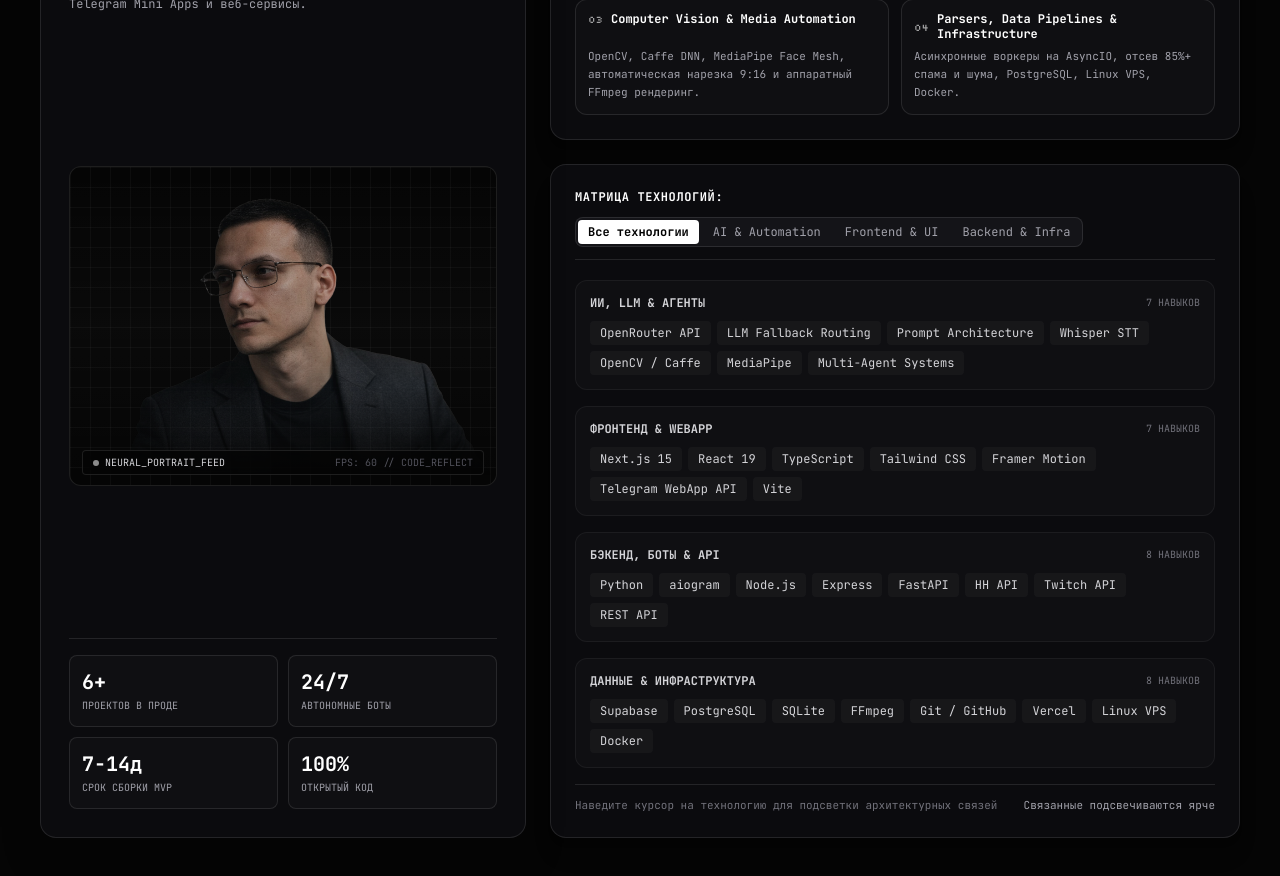
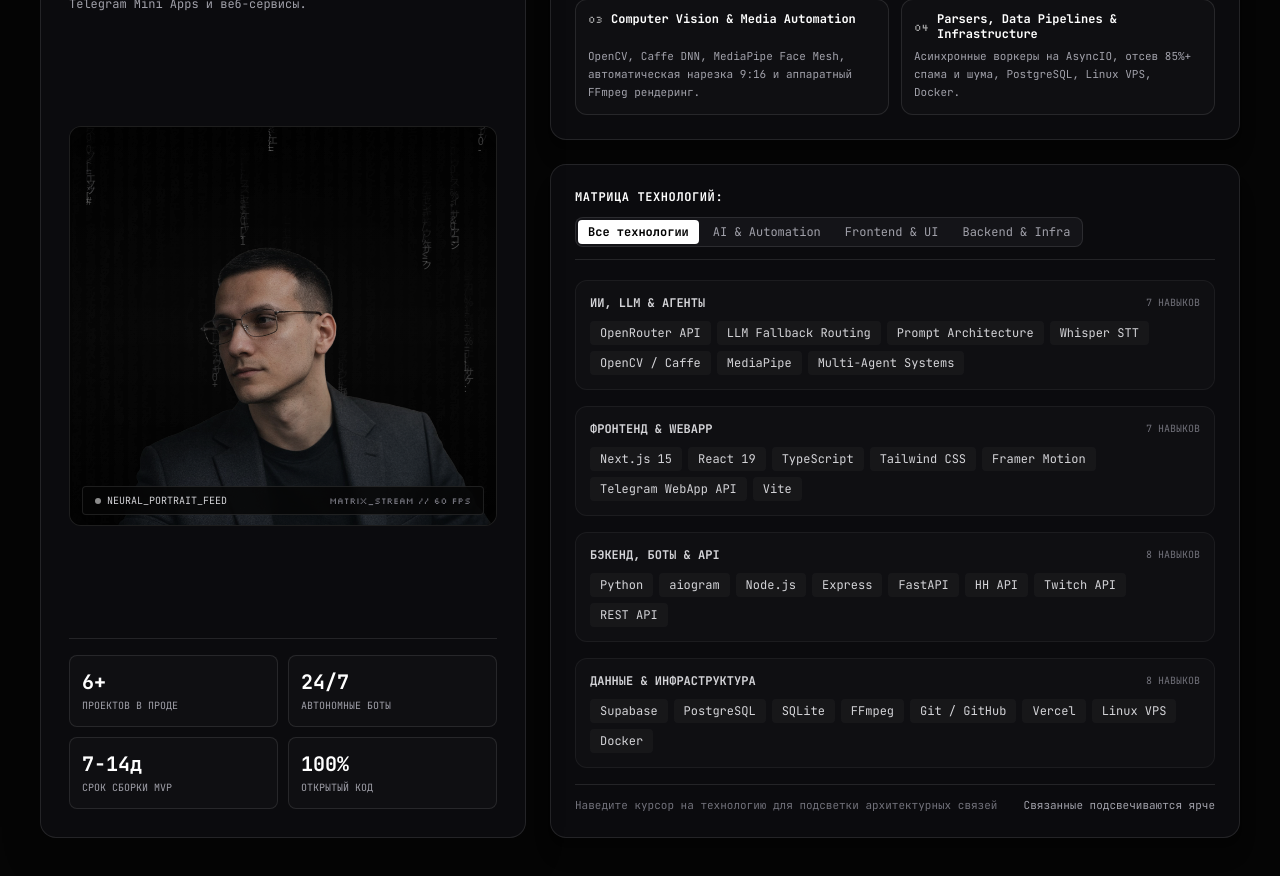
Before and after one commit to Crazy4elovek66/Project-Shelf, a Next.js app: page / in a window 1280 px wide. Shown: the part 1860-2736 px from the top of the page. Built offline with nearby package versions, Linux system fonts and the light colour scheme.

Commit message:
feat(ui): add bw matrix rain background, remove grid and flush portrait video to bottom edge

```diff
--- /dev/null
+++ b/src/components/MatrixCodeRain.tsx
@@ -0,0 +1,110 @@
+"use client";
+
+import { useEffect, useRef } from "react";
+
+const GLYPHS = "01アイウエオカキクケコサシスセソ<>/{}[]=:+-*#@$%&01";
+
+export function MatrixCodeRain() {
+  const canvasRef = useRef<HTMLCanvasElement | null>(null);
+
+  useEffect(() => {
+    const canvas = canvasRef.current;
+    if (!canvas) return;
+    const ctx = canvas.getContext("2d");
+    if (!ctx) return;
+
+    const prefersReduced = window.matchMedia("(prefers-reduced-motion: reduce)").matches;
+    const fontSize = 11;
+    let width = 0;
+    let height = 0;
+    let columns = 0;
+    let drops: number[] = [];
+    let speeds: number[] = [];
+    let animationFrameId = 0;
+    let lastTime = 0;
+
+    const resize = () => {
+      const parent = canvas.parentElement;
+      if (!parent) return;
+      const rect = parent.getBoundingClientRect();
+      const dpr = Math.min(window.devicePixelRatio || 1, 2);
+      width = Math.max(1, Math.floor(rect.width));
+      height = Math.max(1, Math.floor(rect.height));
+
+      canvas.width = width * dpr;
+      canvas.height = height * dpr;
+      canvas.style.width = `${width}px`;
+      canvas.style.height = `${height}px`;
+      ctx.setTransform(dpr, 0, 0, dpr, 0, 0);
+
+      columns = Math.max(1, Math.floor(width / (fontSize + 3)));
+      drops = Array.from({ length: columns }, () => Math.random() * -30);
+      speeds = Array.from({ length: columns }, () => 0.35 + Math.random() * 0.45);
+    };
+
+    resize();
+    const observer = new ResizeObserver(resize);
+    if (canvas.parentElement) observer.observe(canvas.parentElement);
+
+    const drawFrame = (time: number) => {
+      if (!prefersReduced && time - lastTime < 42) {
+        animationFrameId = requestAnimationFrame(drawFrame);
+        return;
+      }
+      lastTime = time;
+
+      ctx.fillStyle = "rgba(5, 5, 5, 0.16)";
+      ctx.fillRect(0, 0, width, height);
+
+      ctx.font = `400 ${fontSize}px var(--font-mono), monospace`;
+      ctx.textBaseline = "top";
+
+      for (let i = 0; i < columns; i++) {
+        const x = i * (fontSize + 3) + 2;
+        const y = drops[i] * fontSize;
+        const char = GLYPHS[Math.floor(Math.random() * GLYPHS.length)];
+
+        if (y > -fontSize && y < height) {
+          ctx.fillStyle = "rgba(250, 250, 250, 0.42)";
+          ctx.fillText(char, x, y);
+
+          const trailChar = GLYPHS[Math.floor(Math.random() * GLYPHS.length)];
+          ctx.fillStyle = "rgba(161, 161, 170, 0.18)";
+          ctx.fillText(trailChar, x, y - fontSize);
+        }
+
+        if (!prefersReduced) {
+          drops[i] += speeds[i];
+          if (y > height && Math.random() > 0.975) {
+            drops[i] = Math.random() * -12;
+          }
+        }
+      }
+
+      if (!prefersReduced) {
+        animationFrameId = requestAnimationFrame(drawFrame);
+      }
+    };
+
+    animationFrameId = requestAnimationFrame(drawFrame);
+
+    return () => {
+      cancelAnimationFrame(animationFrameId);
+      observer.disconnect();
+    };
+  }, []);
+
+  return (
+    <canvas
+      ref={canvasRef}
+      aria-hidden="true"
+      className="pointer-events-none absolute inset-0 z-0 opacity-80"
+      style={{
+        maskImage:
+          "radial-gradient(ellipse 90% 88% at 50% 50%, rgba(0,0,0,0.45) 0%, #000 68%, transparent 100%)",
+        WebkitMaskImage:
+          "radial-gradient(ellipse 90% 88% at 50% 50%, rgba(0,0,0,0.45) 0%, #000 68%, transparent 100%)",
+      }}
+    />
+  );
+}
--- a/src/components/SeamlessPortraitVideo.tsx
+++ b/src/components/SeamlessPortraitVideo.tsx
@@ -2,6 +2,7 @@
 
 import { useState, useRef, useEffect } from "react";
 import Image from "next/image";
+import { MatrixCodeRain } from "./MatrixCodeRain";
 
 export function SeamlessPortraitVideo() {
   const [hasError, setHasError] = useState(false);
@@ -18,12 +19,13 @@ export function SeamlessPortraitVideo() {
   }, []);
 
   return (
-    <div className="relative w-full h-[280px] sm:h-[320px] rounded-xl border border-white/10 bg-[#050505] overflow-hidden flex items-center justify-center select-none">
-      {/* Background Micro Grid */}
-      <div className="absolute inset-0 bg-[linear-gradient(rgba(255,255,255,0.03)_1px,transparent_1px),linear-gradient(90deg,rgba(255,255,255,0.03)_1px,transparent_1px)] bg-[size:20px_20px] pointer-events-none" />
+    <div className="relative w-full h-[360px] sm:h-[400px] rounded-xl border border-white/10 bg-[#050505] overflow-hidden select-none">
+      {/* Layer 0: Delicate Black & White Matrix Code Rain Background */}
+      <MatrixCodeRain />
 
-      {/* Seamless Video with mix-blend-mode: screen & radial edge mask */}
+      {/* Layer 1: Scaled Video Flush to Bottom Edge */}
       {!hasError ? (
+        <div className="absolute inset-x-0 bottom-0 h-full w-full flex items-end justify-center pointer-events-none z-10 overflow-hidden">
           <video
             ref={videoRef}
             autoPlay
@@ -38,43 +40,52 @@ export function SeamlessPortraitVideo() {
               e.currentTarget.volume = 0;
             }}
             onError={() => setHasError(true)}
-          className="relative z-10 w-auto h-full max-h-[320px] object-contain object-center transition-all duration-300"
+            className="w-full h-full object-cover object-bottom scale-[1.16] origin-bottom transition-all duration-300"
             style={{
               mixBlendMode: "screen",
-            filter: "contrast(1.06) brightness(0.96)",
-            maskImage: "radial-gradient(ellipse 74% 80% at 50% 48%, #000 58%, transparent 96%)",
-            WebkitMaskImage: "radial-gradient(ellipse 74% 80% at 50% 48%, #000 58%, transparent 96%)",
+              filter: "contrast(1.08) brightness(0.96)",
+              maskImage:
+                "linear-gradient(to top, #000 0%, #000 78%, transparent 100%), linear-gradient(to right, transparent 0%, #000 12%, #000 88%, transparent 100%)",
+              WebkitMaskImage:
+                "linear-gradient(to top, #000 0%, #000 78%, transparent 100%), linear-gradient(to right, transparent 0%, #000 12%, #000 88%, transparent 100%)",
+              maskComposite: "intersect",
+              WebkitMaskComposite: "source-in",
             }}
           >
             <source src="/videos/portrait-loop.mp4" type="video/mp4" />
             <source src="/videos/orig-silent.mp4" type="video/mp4" />
             <source src="/videos/orig.mp4" type="video/mp4" />
           </video>
+        </div>
       ) : (
-        /* Fallback image if video fails to load in older browsers */
+        /* Fallback image if video fails to load in older environments */
+        <div className="absolute inset-x-0 bottom-0 h-full w-full flex items-end justify-center pointer-events-none z-10 overflow-hidden">
           <Image
             src="/images/hero-portrait-cutout.png"
             alt="Илья - Full-Stack AI Developer"
             width={380}
             height={480}
-          className="relative z-10 w-auto h-full max-h-[300px] object-contain object-bottom opacity-80"
+            className="w-auto h-full max-h-[380px] object-contain object-bottom opacity-85"
             style={{
-            maskImage: "linear-gradient(to bottom, black 70%, transparent 100%)",
-            WebkitMaskImage: "linear-gradient(to bottom, black 70%, transparent 100%)",
+              maskImage:
+                "linear-gradient(to top, #000 0%, #000 78%, transparent 100%), linear-gradient(to right, transparent 0%, #000 12%, #000 88%, transparent 100%)",
+              WebkitMaskImage:
+                "linear-gradient(to top, #000 0%, #000 78%, transparent 100%), linear-gradient(to right, transparent 0%, #000 12%, #000 88%, transparent 100%)",
             }}
           />
+        </div>
       )}
 
       {/* Subtle Terminal Scan Line overlay */}
-      <div className="absolute inset-0 bg-gradient-to-b from-transparent via-white/[0.02] to-transparent h-full pointer-events-none" />
+      <div className="absolute inset-0 bg-gradient-to-b from-transparent via-white/[0.02] to-transparent h-full pointer-events-none z-15" />
 
-      {/* Bottom Technical Tag */}
-      <div className="absolute bottom-2.5 inset-x-3 flex items-center justify-between z-20 font-mono text-[10px] text-zinc-500 bg-[#050505]/70 backdrop-blur-md px-2.5 py-1 rounded border border-white/10">
+      {/* Layer 2: Telemetry Strip resting on top of the bottom edge */}
+      <div className="absolute bottom-2.5 inset-x-3 flex items-center justify-between z-20 font-mono text-[10px] text-zinc-400 bg-[#050505]/80 backdrop-blur-md px-3 py-1.5 rounded border border-white/10">
         <span className="flex items-center gap-1.5 text-zinc-300">
           <span className="size-1.5 rounded-full bg-white animate-pulse" />
           <span>NEURAL_PORTRAIT_FEED</span>
         </span>
-        <span className="text-zinc-600">FPS: 60 // CODE_REFLECT</span>
+        <span className="text-zinc-500 font-pixel text-[9px]">MATRIX_STREAM // 60 FPS</span>
       </div>
     </div>
   );
```
Lines whose indentation alone changed are shown as unchanged.
